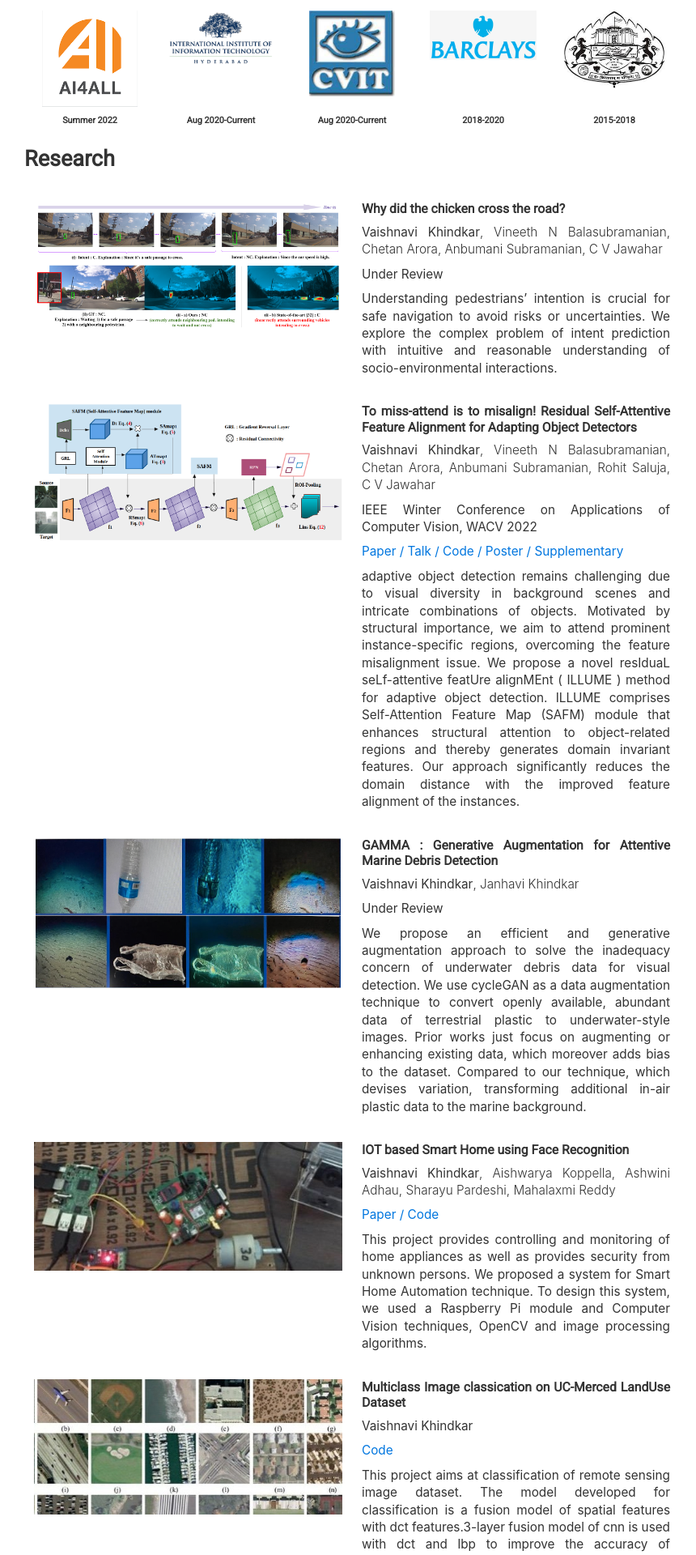
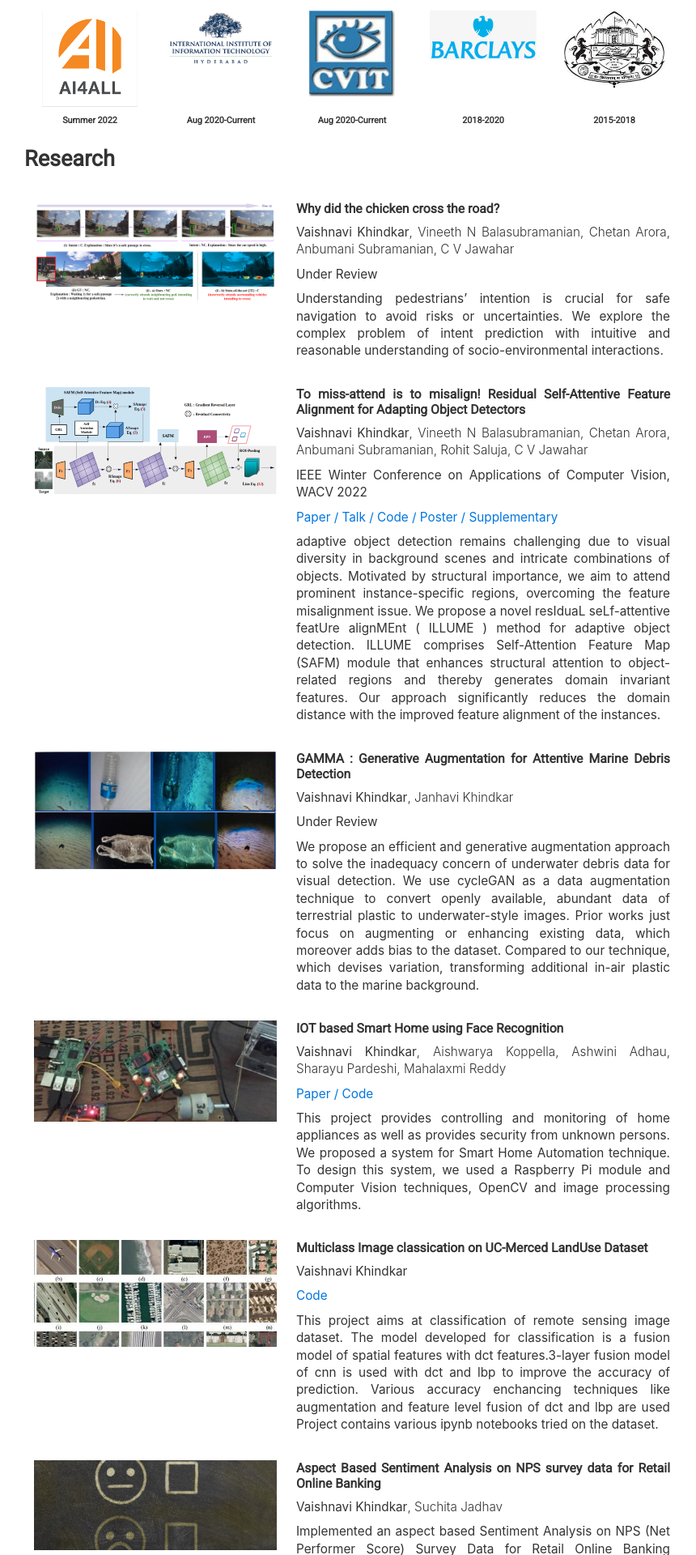
Before and after one commit to Vaishnvi/vaishnavikhindkar.github.io, a Jekyll site: the page built from index.html, in a window 1280 px wide. Shown: the part 879-2799 px from the top of the page at 81% size, without its empty margins (205-1065 px from the left). Built offline with Jekyll 4.4.1, drawn with Linux system fonts in a browser that asks for light colours; nearby versions of some CDN libraries.

Commit message:
Update index.html

```diff
--- a/index.html
+++ b/index.html
@@ -78,12 +78,12 @@
 <table width="100%" align="center" valign="middle" cellspacing="0" cellpadding="0" style="border-collapse: collapse;">
     <tbody>
       <tr>
-      <td width="50%">
+      <td width="40%">
         <div class="one" style="text-align:center;">
             <img src="images/FINALUPDTeaserPIE++.png" style="max-height: 2900px;">
         </div>
       </td>
-      <td valign="top" width="50%">
+      <td valign="top" width="60%">
         <h5>
         Why did the chicken cross the road?
         </h5>
```
